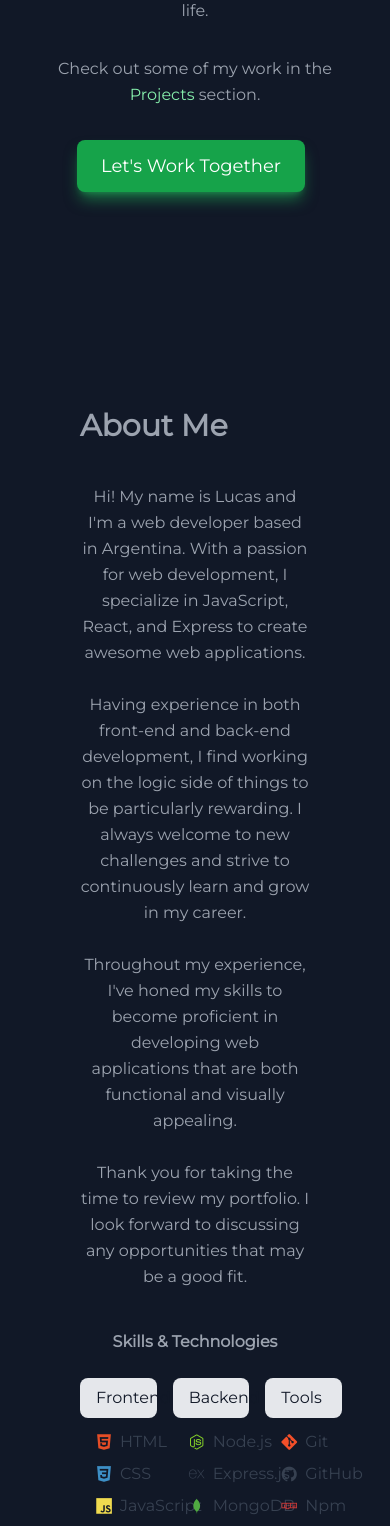
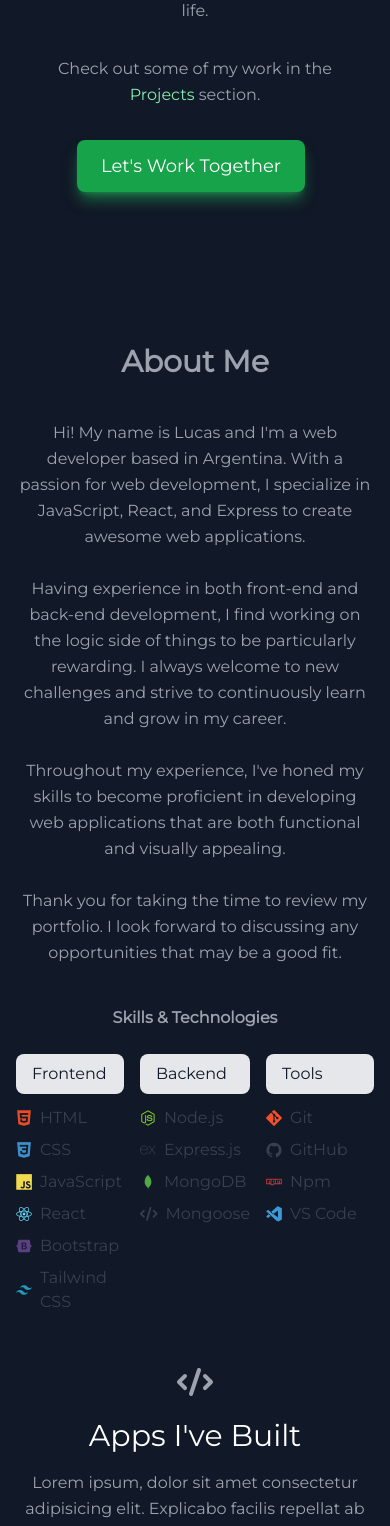
Before and after one commit to LucasCoppola/Portfolio-og, a React (Vite) app: page / in a window 390 px wide. Shown: the part 432-1958 px from the top of the page. Built offline with nearby package versions, Linux system fonts and the light colour scheme.

Commit message:
about section responsive

```diff
--- a/src/components/About.jsx
+++ b/src/components/About.jsx
@@ -3,12 +3,14 @@ import { skillsData } from '../data'
 
 const About = () => {
 	return (
-		<section id="about" className="p-16">
+		<section id="about" className="md:px-10 lg:p-16">
 			<div className="container mx-auto flex flex-col  px-4">
-				<h1 className="mb-10 text-left text-3xl font-bold sm:text-4xl">About Me</h1>
+				<h1 className="mb-10 text-center text-3xl font-bold sm:text-4xl md:text-center lg:text-left">
+					About Me
+				</h1>
 				<div className="flex w-full flex-col md:flex-row md:justify-between">
 					<div className="mb-10 md:mb-0 md:w-1/2 md:pr-16">
-						<p className="text-center text-base leading-relaxed  dark:text-gray-400 md:text-left ">
+						<p className="text-center text-base leading-relaxed  dark:text-gray-400 md:text-left">
 							Hi! My name is Lucas and I'm a web developer based in Argentina. With a passion for web
 							development, I specialize in JavaScript, React, and Express to create awesome web
 							applications.
@@ -28,17 +30,17 @@ const About = () => {
 						</p>
 					</div>
 					<div className="md:w-1/2">
-						<h5 className="mb-6 text-center font-bold md:text-left md:text-2xl">Skills & Technologies</h5>
-						<div className="flex space-x-4 ">
+						<h5 className="mb-6 text-center font-bold md:text-2xl">Skills & Technologies</h5>
+						<div className="flex justify-around space-x-4	">
 							{skillsData.map((item) => {
 								return (
 									<div className="w-1/3">
 										<div className="mb-3 flex items-center rounded-lg bg-gray-200 px-4 py-2 dark:bg-gray-700">
-											<h2 className="text-base font-medium text-gray-900 dark:text-white">
+											<h2 className="text-base font-medium text-gray-900 dark:text-white md:font-light">
 												{item.type}
 											</h2>
 										</div>
-										<ul className="ml-4 mt-2 text-gray-700 dark:text-gray-300">
+										<ul className="mt-2 text-gray-700 dark:text-gray-300 lg:ml-4 ">
 											{item.skills.map((skill) => {
 												return (
 													<li
@@ -46,7 +48,7 @@ const About = () => {
 														id="icon"
 													>
 														{skill.icon}
-														<label htmlFor="icon" className="ml-2">
+														<label htmlFor="icon" className="ml-2 md:text-sm">
 															{skill.name}
 														</label>
 													</li>
```
